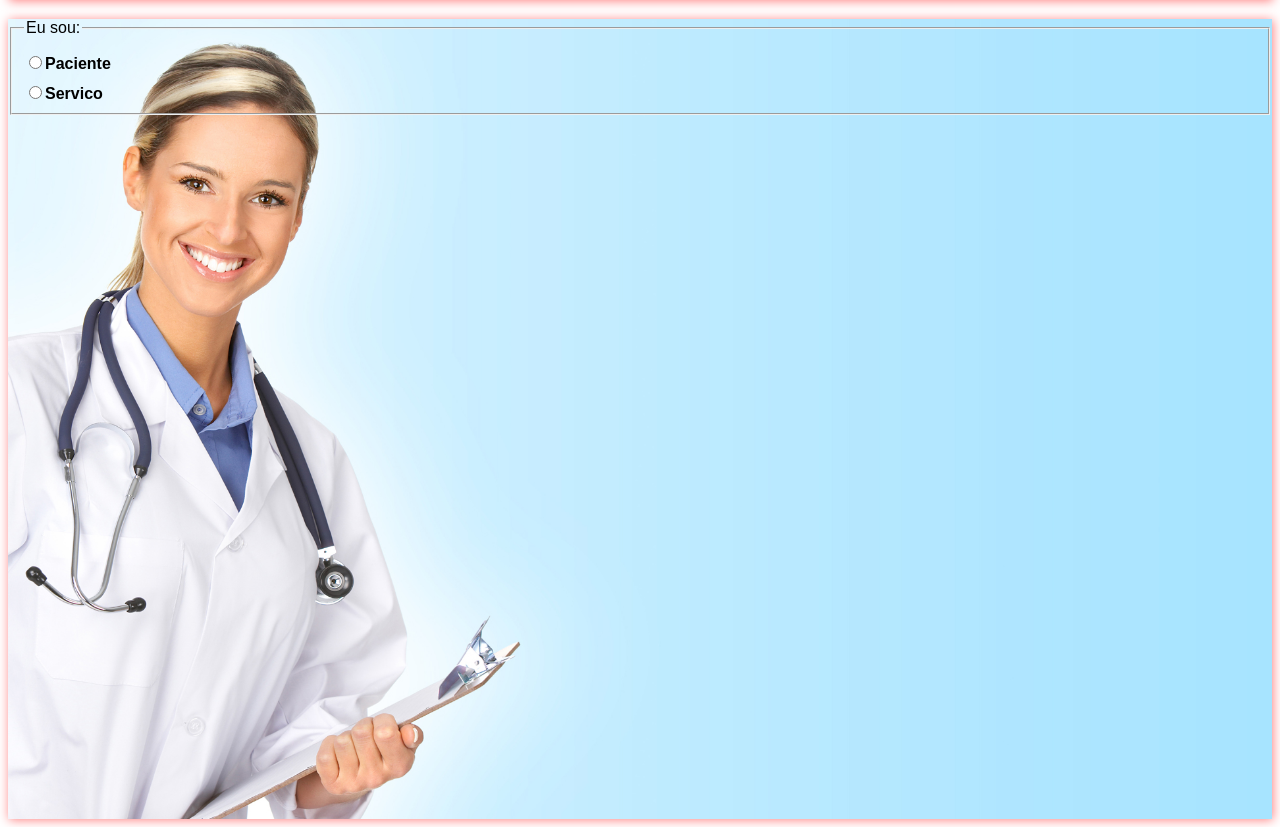
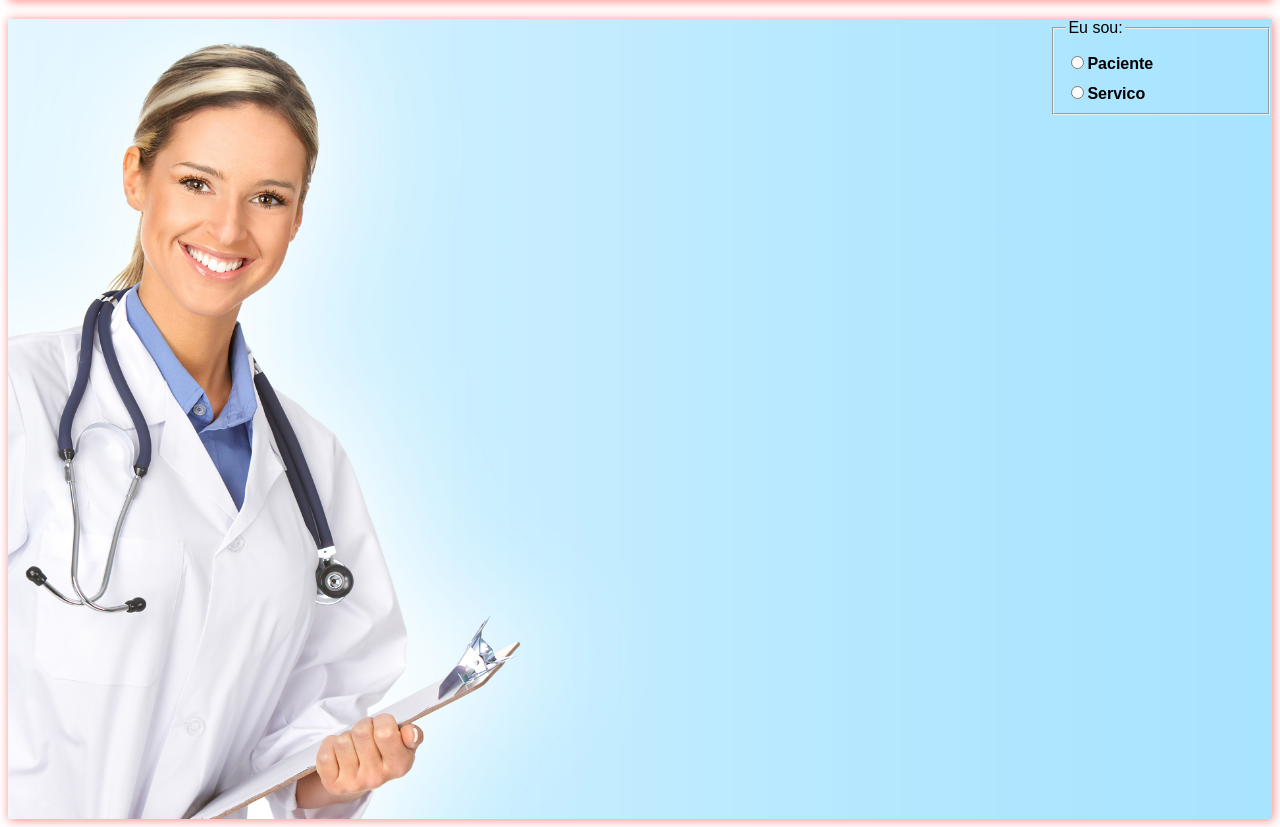
Before and after one commit to leosayoshi/projeto-leo, a PHP site: page /index.php?pagina=form in a window 1280 px wide. Shown: the part 54-881 px from the top of the page. Run offline with PHP 8.4, Linux system fonts and the light colour scheme; data that the repository does not hold is empty.

Commit message:
css atualizado no fieldset de cadastro alinhado a direita

```diff
--- a/css/main.css
+++ b/css/main.css
@@ -135,3 +135,7 @@ form.cadastro {
       width: 25%;
       background: white;
   }
+  fieldset.cadastro {
+      width: 15%;
+      float: right;
+  }
```
